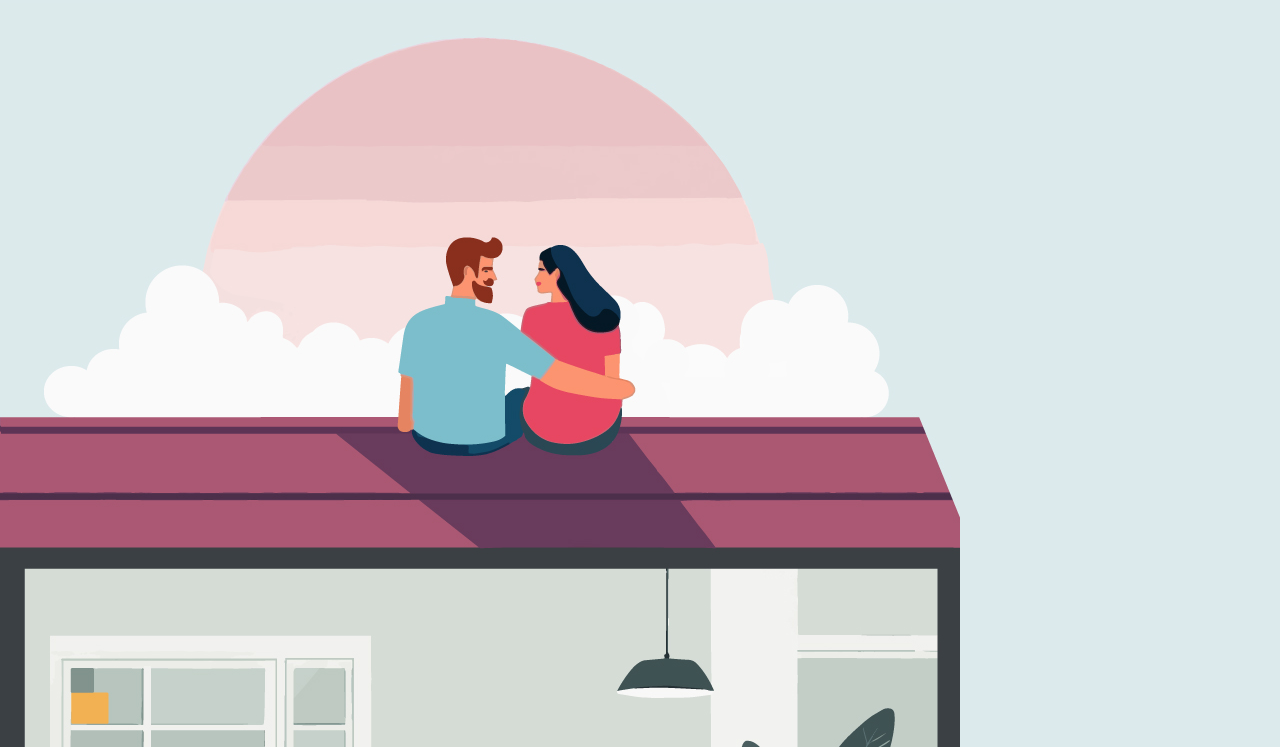
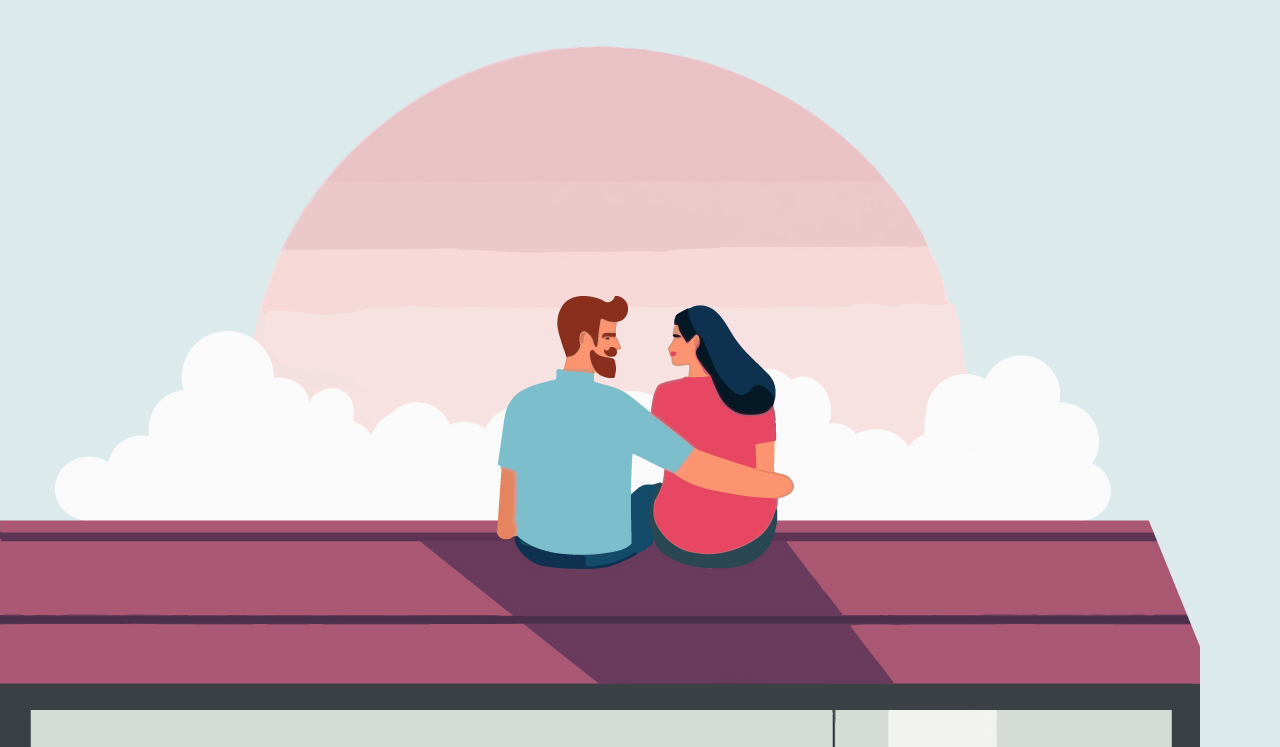
Before and after one commit to vaku0004/apartments, a plain HTML site: page index.html in a window 1280 px wide. Shown: the part 53-800 px from the top of the page. Drawn offline with nearby package versions, Linux system fonts and the light colour scheme.

Commit message:
adds new img

```diff
--- a/index.html
+++ b/index.html
@@ -18,13 +18,14 @@
     /images/apartment1920.jpg 1920w,
     /images/apartment1620.jpg 1620w,
     /images/apartment1440.jpg 1440w,
+    /images/apartment1200.jpg 1200w,
     /images/apartment960.jpg 960w,
     /images/apartment-mob.jpg 959w
   "
   sizes="(min-width: 2560px) 2560px,
          (min-width: 1920px) 1920px,
          (min-width: 1620px) 1620px,
-         (min-width: 1440px) 1440px,
+         (min-width: 1200px) 1200px,
          (min-width: 960px) 960px,
          100vw"
   alt="Описание"
```
Also changed, not shown: images/Apartment1200.jpg (added).
